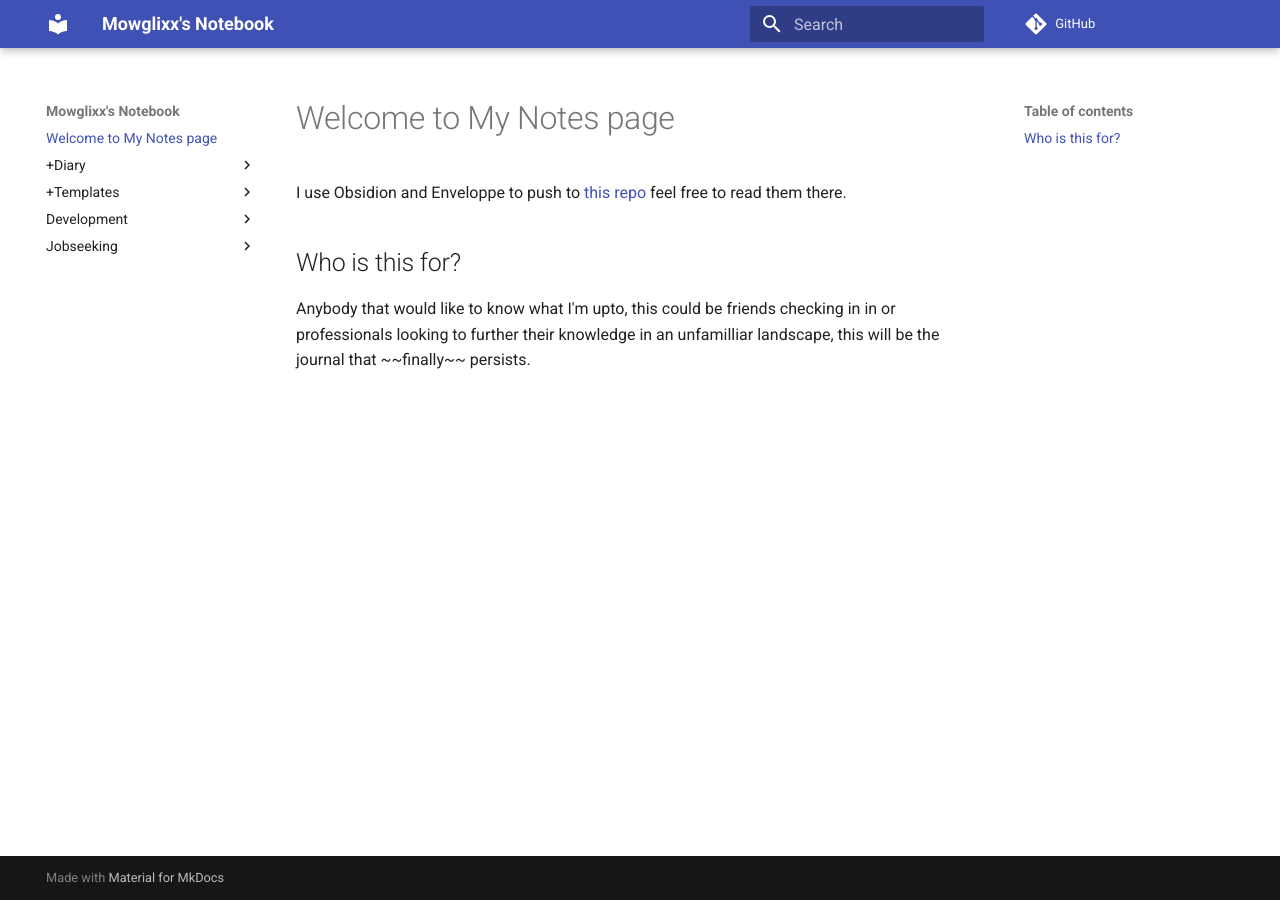
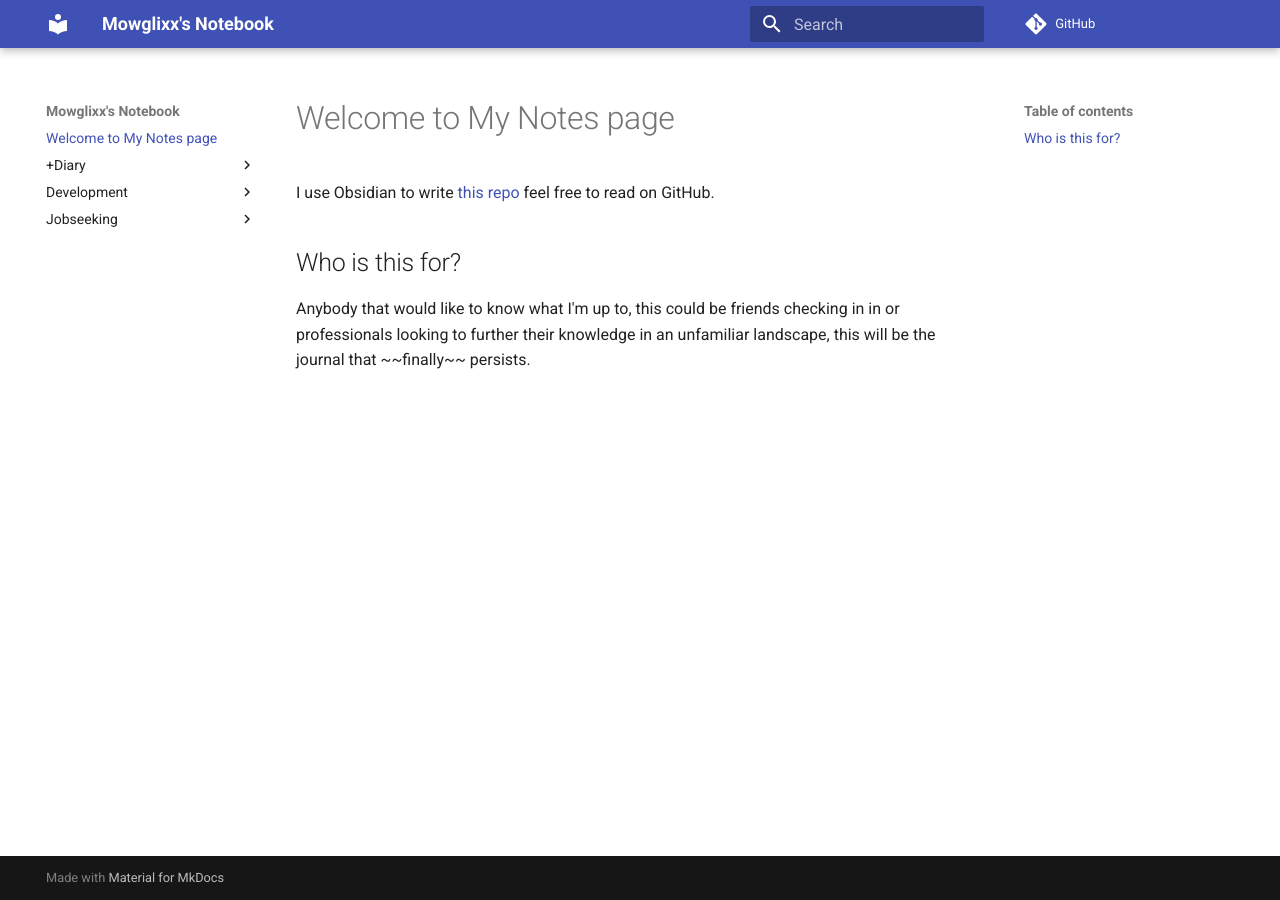
Before and after one commit to mowglixx/notes, an MkDocs documentation site: the page built from docs/index.md, in a window 1280 px wide. Built offline with MkDocs 1.6.1 and Material for MkDocs 9.7.7, drawn with Linux system fonts in a browser that asks for light colours; comment, search, counter and statistics services are not loaded.

Commit message:
added notes

```diff
--- a/docs/index.md
+++ b/docs/index.md
@@ -1,7 +1,10 @@
+---
+publish: true
+---
 # Welcome to My Notes page
 
-I use Obsidion and Enveloppe to push to [this repo](https://github.com/mowglixx/notes) feel free to read them there.
+I use Obsidian to write [this repo](https://github.com/mowglixx/notes) feel free to read on GitHub.
 
 ## Who is this for?
 
-Anybody that would like to know what I'm upto, this could be friends checking in in or professionals looking to further their knowledge in an unfamilliar landscape, this will be the journal that ~~finally~~ persists.
+Anybody that would like to know what I'm up to, this could be friends checking in in or professionals looking to further their knowledge in an unfamiliar landscape, this will be the journal that ~~finally~~ persists.
```
Also changed, not shown: docs/+Templates/Daily Note Template.md (deleted, +0 -28 lines), docs/+Templates/Job Application Template.md (deleted, +0 -13 lines), docs/.obsidian/workspace.json, 1 other file.
